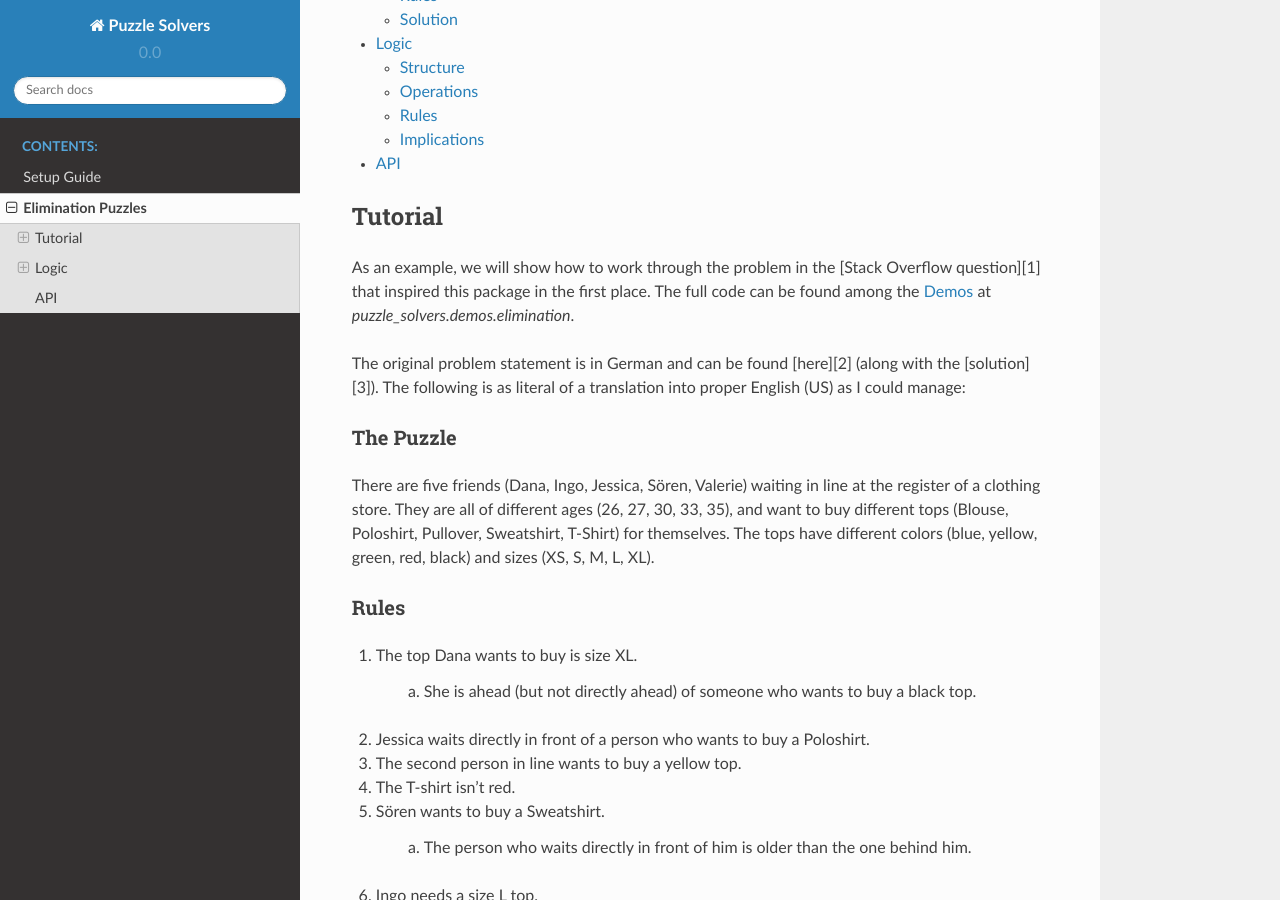
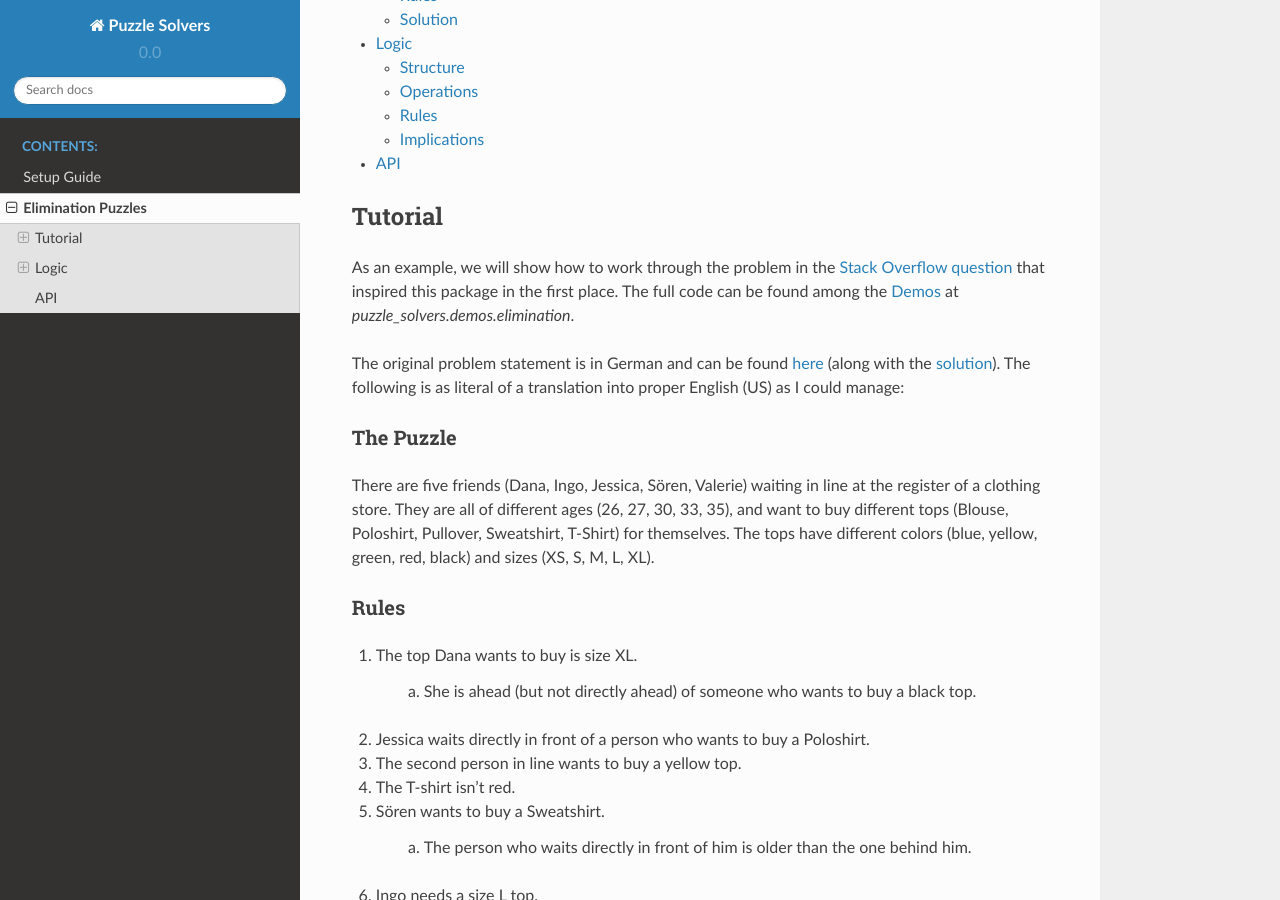
Before and after one commit to madphysicist/puzzle-solvers, a Sphinx documentation site: the page built from doc/elimination.rst, in a window 1280 px wide and 900 px high, scrolled down 384 px. Built offline with Sphinx 7.4.7 and the Read the Docs theme 2.0.0, drawn with Linux system fonts in a browser that asks for light colours; formulas are drawn with MathJax 3; some of the changed lines change nothing that is shown.

Commit message:
DOC: fixed links in tutorial

```diff
--- a/doc/elimination.rst
+++ b/doc/elimination.rst
@@ -47,12 +47,12 @@ Tutorial
 --------
 
 As an example, we will show how to work through the problem in the
-[Stack Overflow question][1] that inspired this package in the first place. The
+`Stack Overflow question`_ that inspired this package in the first place. The
 full code can be found among the :ref:`setup-demos` at
 `puzzle_solvers.demos.elimination`.
 
-The original problem statement is in German and can be found [here][2] (along
-with the [solution][3]). The following is as literal of a translation into
+The original problem statement is in German and can be found `here`_ (along
+with the `solution`_). The following is as literal of a translation into
 proper English (US) as I could manage:
 
 
@@ -530,9 +530,9 @@ interface is via the :py:class:`Solver` class.
    :members:
 
 
-.. [1]: https://stackoverflow.com/q/56284249/2988730
-.. [2]: https://i.imgur.com/1Bsi3Fu.jpg
-.. [3]: https://i.imgur.com/vIKnhj0.jpg
+.. _Stack Overflow question: https://stackoverflow.com/q/56284249/2988730
+.. _here: https://i.imgur.com/1Bsi3Fu.jpg
+.. _solution: https://i.imgur.com/vIKnhj0.jpg
 
 
 .. include:: /link-defs.rst
```
